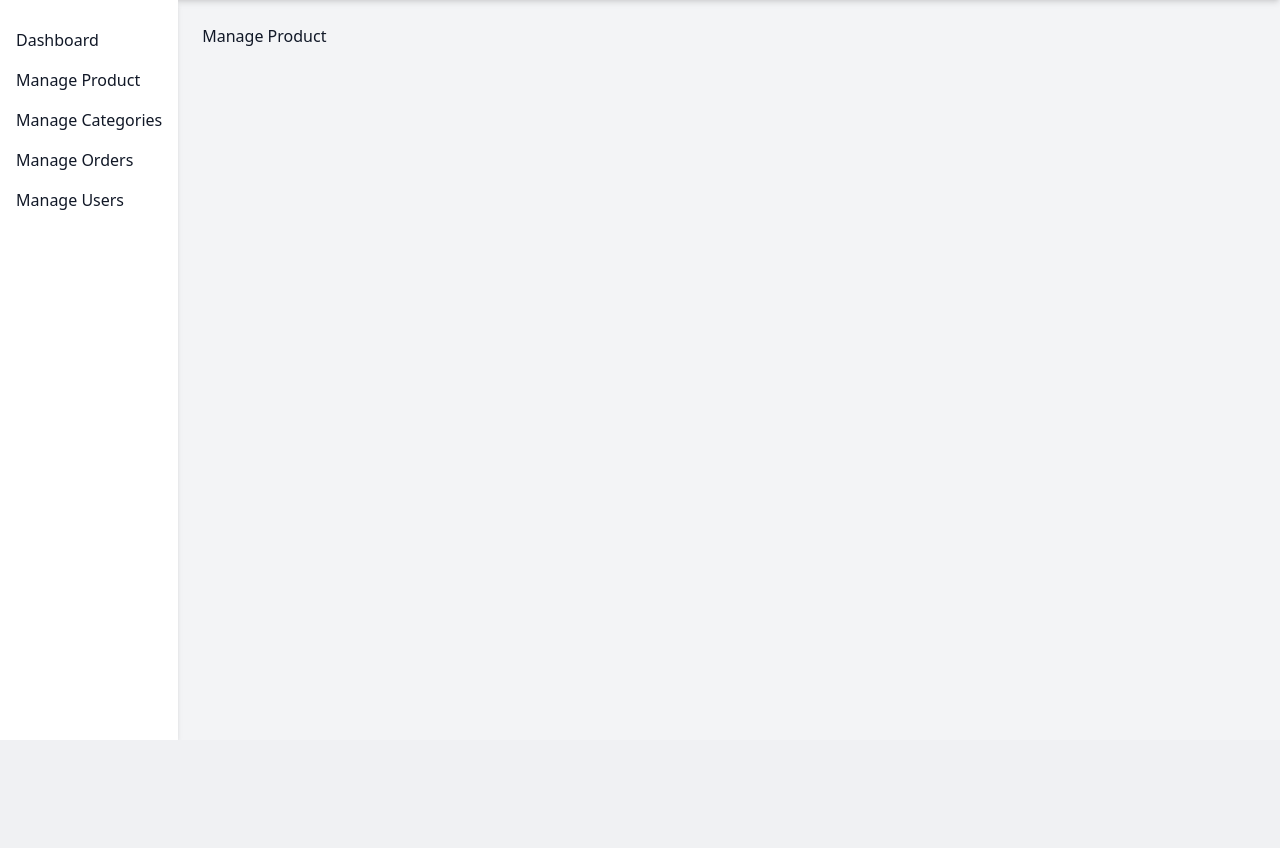
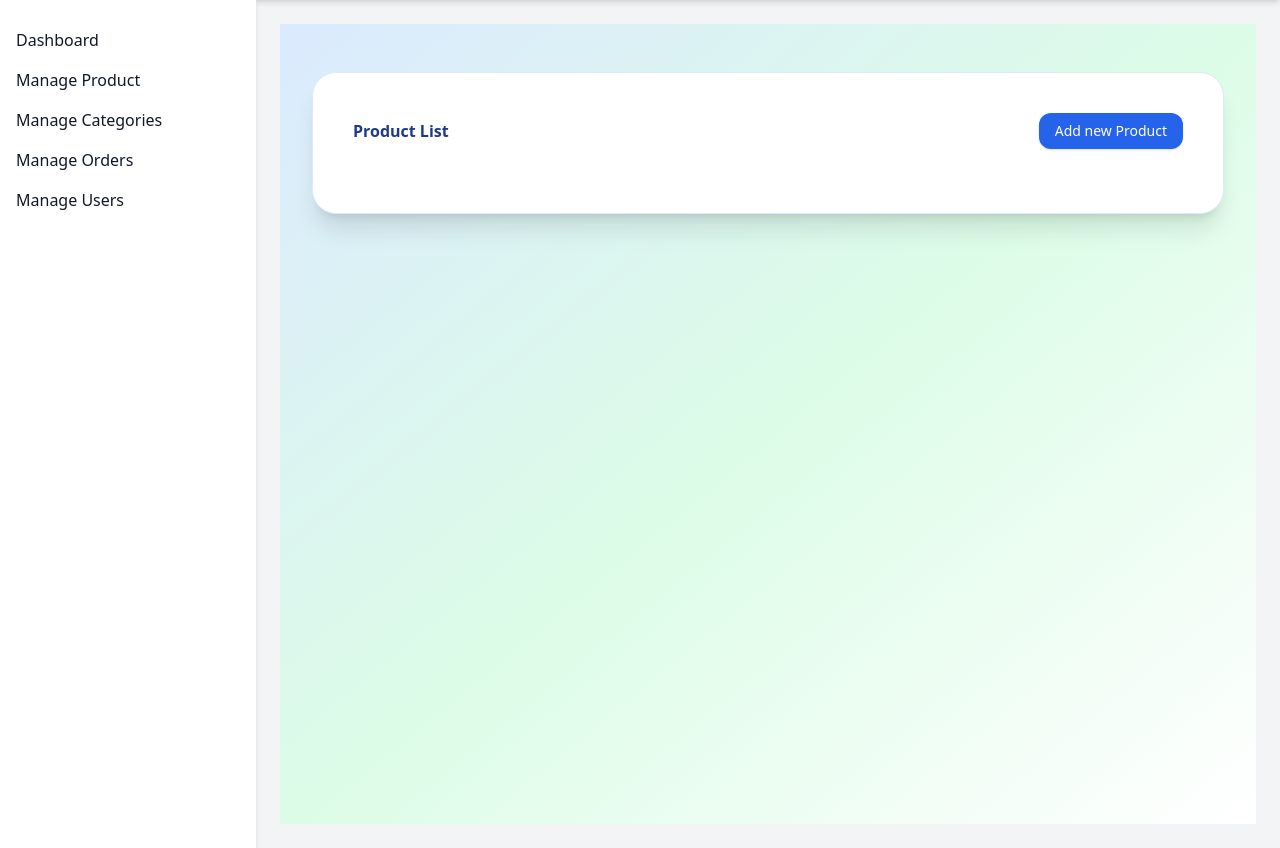
Before and after one commit to alihinnawe/Symfony-shop, a Symfony app: template templates/admin/product/index.html.twig in a window 1280 px wide. Shown: the part 60-908 px from the top of the page. Before the commit the page ends 800 px from the top, so only its background shows below. Run offline with Twig, Linux system fonts and the light colour scheme; the template is opened without the code that fills it, so the values that code supplies are empty; style sheets or scripts are compiled from the project's sources; some libraries are stand-ins or nearby versions.

Commit message:
continue styling admin product list page

```diff
--- a/templates/admin/base.html.twig
+++ b/templates/admin/base.html.twig
@@ -20,7 +20,7 @@
 
             <aside class="w-64 bg-white shadow-md">
                 <nav class="mt-5">
-                    <a href="#" class="block py-2 px-4 hover:bg-blue-100 rounded">Dashboard</a>
+                    <a href="{{path('app_admin_dashboard')}}" class="block py-2 px-4 hover:bg-blue-100 rounded">Dashboard</a>
                     <a href="{{path('app_product')}}" class="block py-2 px-4 hover:bg-blue-100 rounded">Manage Product</a>
                     <a href="#" class="block py-2 px-4 hover:bg-blue-100 rounded">Manage Categories</a>
                     <a href="#" class="block py-2 px-4 hover:bg-blue-100 rounded">Manage Orders</a>
--- a/templates/admin/product/index.html.twig
+++ b/templates/admin/product/index.html.twig
@@ -1,7 +1,20 @@
 {% extends 'admin/base.html.twig' %}
 
-{% block title %}Hello ProductController!{% endblock %}
+{% block title %}Product List{% endblock %}
 
 {% block body %}
-    <h1>Manage Product</h1>
+
+<div class="min-h-screen bg-gradient-to-br from-blue-100 via-green-100 to-white py-12 px-4 sm:px-6 lg:px-8">
+    <div class="max-w-6xl mx-auto bg-white shadow-xl rounded-3xl p-8 sm:p-10 border border-blue-100">
+        <div class="flex items-center justify-between mb-6">
+            <h1 class="text-4x1 font-extrabold text-blue-900 flex items-center gap-2">
+                <span>Product List</span>
+            </h1>
+<a href="#" class="inline-flex items-center px-4 py-2 bg-blue-600 text-white text-sm font-medium rounded-xl shadow hover:bg-blue-700">
+  Add new Product
+</a>
+        </div>
+    </div>
+</div>
+
 {% endblock %}
```
Also changed, not shown: public/build/tailwind.css.
